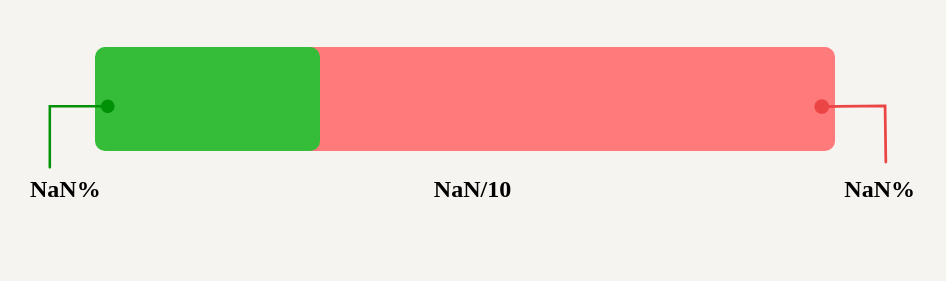
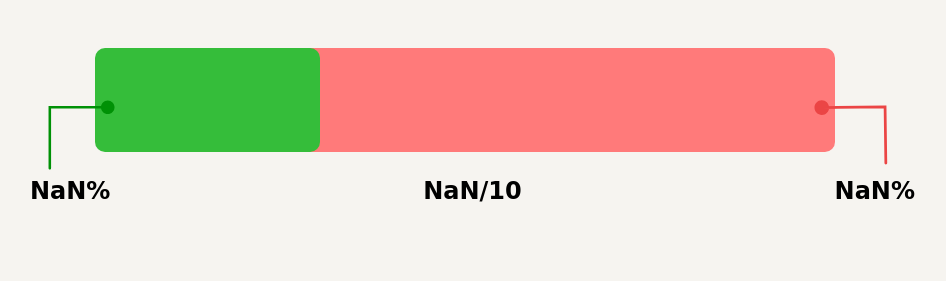
Before and after one commit to Sayan599/IOT_Crop, a plain HTML site: page overview.html in a window 1280 px wide. Shown: the part 207-488 px from the top of the page, without its empty margins (180-1126 px from the left). Drawn offline with Linux system fonts and the light colour scheme.

Commit message:
font family changed

```diff
--- a/script3.js
+++ b/script3.js
@@ -1,4 +1,4 @@
-const path = +window.location.search[1];
+const path = +window.location.search.split("?")[1];
 console.log(path)
 var percent = (path * 100 / 10);
 
--- a/style.css
+++ b/style.css
@@ -5,7 +5,7 @@
 }
 
 body {
-    font-family: 'Poppins';
+    font-family: 'Poppins', cursive;
     height: 100vh;
     width: 100%;
     background-color: #F6F4F0;
--- a/style2.css
+++ b/style2.css
@@ -5,7 +5,7 @@
 }
 
 body {
-    font-family: "Poppins";
+    font-family: "Poppins", cursive;
     background-color: #cbe2c1;
     /* height: 100vh; */
     width: 100%;
--- a/style3.css
+++ b/style3.css
@@ -6,7 +6,7 @@
 
 body {
     margin: 50px 0px;
-    font-family: "Poppins";
+    font-family: "Poppins", cursive;
     background-color: #F6F4F0;
     width: 100%;
     display: flex;
```
